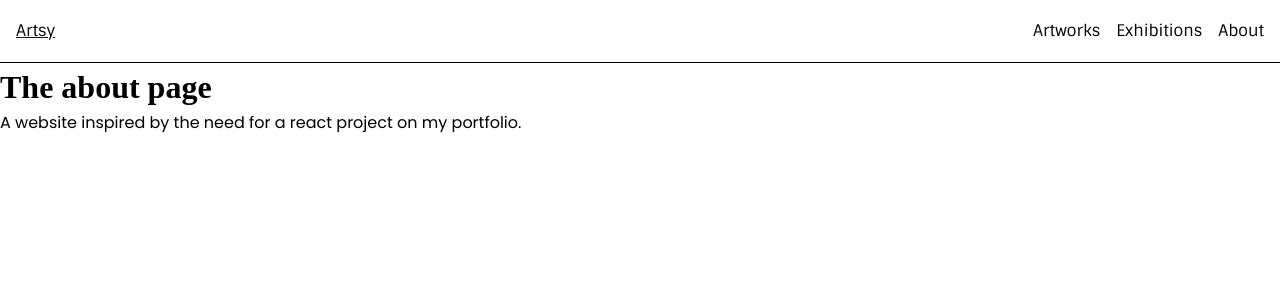
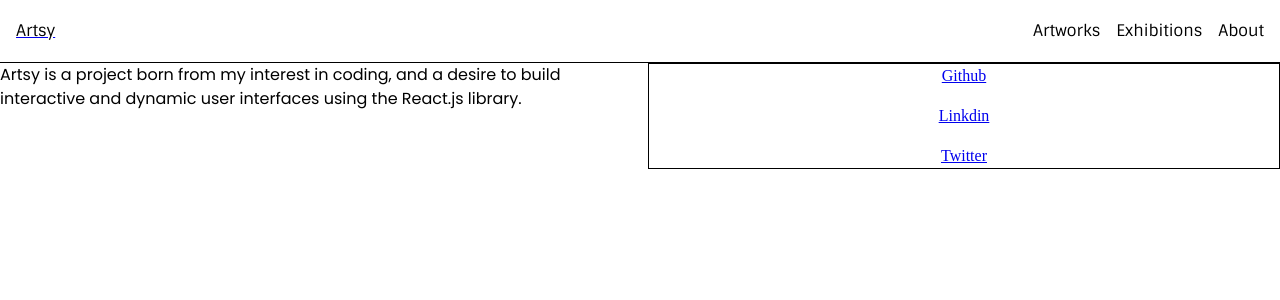
Before and after one commit to Barry-san/art-gallery, a React (Vite) app: page /about in a window 1280 px wide. Shown: the top 300 px of the page. Built offline with nearby package versions, Linux system fonts and the light colour scheme.

Commit message:
updated about page

```diff
--- a/src/App.css
+++ b/src/App.css
@@ -6,11 +6,8 @@
 @import url(./styles/utils.css);
 @import url(./styles/typography.css);
 @import url(./styles/error.css);
+@import url(./styles/about.css);
 
-.app {
-  max-width: 100vw;
-  height: 100%;
-}
 
 body {
   min-height: 100vh;
@@ -19,3 +16,8 @@ body {
 #root {
   min-height: 100vh;
 }
+
+.app {
+  max-width: 100vw;
+  height: 100%;
+}
--- a/src/pages/home.jsx
+++ b/src/pages/home.jsx
@@ -1,3 +1,4 @@
+// import { } from "/art_gallery.svg";
 import { useNavigate } from "react-router-dom";
 
 function Home() {
@@ -14,10 +15,15 @@ function Home() {
       </button>
       <div className="description">
         <p>
-          A curated collection of art from the acclaimed Art institute of
-          Chicago. Whether you're a seasoned art lover, or just starting to
-          explore, we have something for you.
+          Fully imerse youself in a curated collection of art from the acclaimed
+          Art institute of Chicago, and bring out the <em>Artsy</em> in you.
+          Whether you're a seasoned art lover, or just starting to explore, we
+          have something for everyone.
         </p>
+      </div>
+      <div className="acreditation">
+        <p>powered by</p>{" "}
+        <img src="/art_gallery.svg" alt="the art institute of chicago" />
       </div>
     </div>
   );
--- /dev/null
+++ b/src/styles/about.css
@@ -0,0 +1,22 @@
+.about_container {
+    display: grid;
+    place-content: center;
+    grid-template-columns: 1fr 1fr;
+    gap: 1rem;
+    justify-content: space-around;
+}
+
+.about {
+    display: flex;
+}
+
+.about_links>ul {
+    list-style: none;
+    display: flex;
+    flex-direction: column;
+    place-items: center;
+    gap: 1rem;
+    border: 1px solid black;
+    margin: 0px;
+    padding: 0;
+}
--- a/src/ui/about.jsx
+++ b/src/ui/about.jsx
@@ -1,8 +1,40 @@
 function About() {
   return (
-    <div className="about">
-      <h1>The about page </h1>
-      <p>A website inspired by the need for a react project on my portfolio.</p>
+    <div className="about_container">
+      <div className="about">
+        <p>
+          Artsy is a project born from my interest in coding, and a desire to
+          build interactive and dynamic user interfaces using the React.js
+          library.
+        </p>
+      </div>
+      <div className="about_links">
+        <ul>
+          <li>
+            <a
+              href="http://github.com/barry-san"
+              target="_blank"
+              rel="noopener noreferrer"
+            >
+              Github
+            </a>
+          </li>
+          <li>
+            <a
+              href="http://Linkdin.com"
+              target="_blank"
+              rel="noopener noreferrer"
+            >
+              Linkdin
+            </a>
+          </li>
+          <li>
+            <a href="https://twitter.com/barry9ja" target="_blank">
+              Twitter
+            </a>
+          </li>
+        </ul>
+      </div>
     </div>
   );
 }
```
